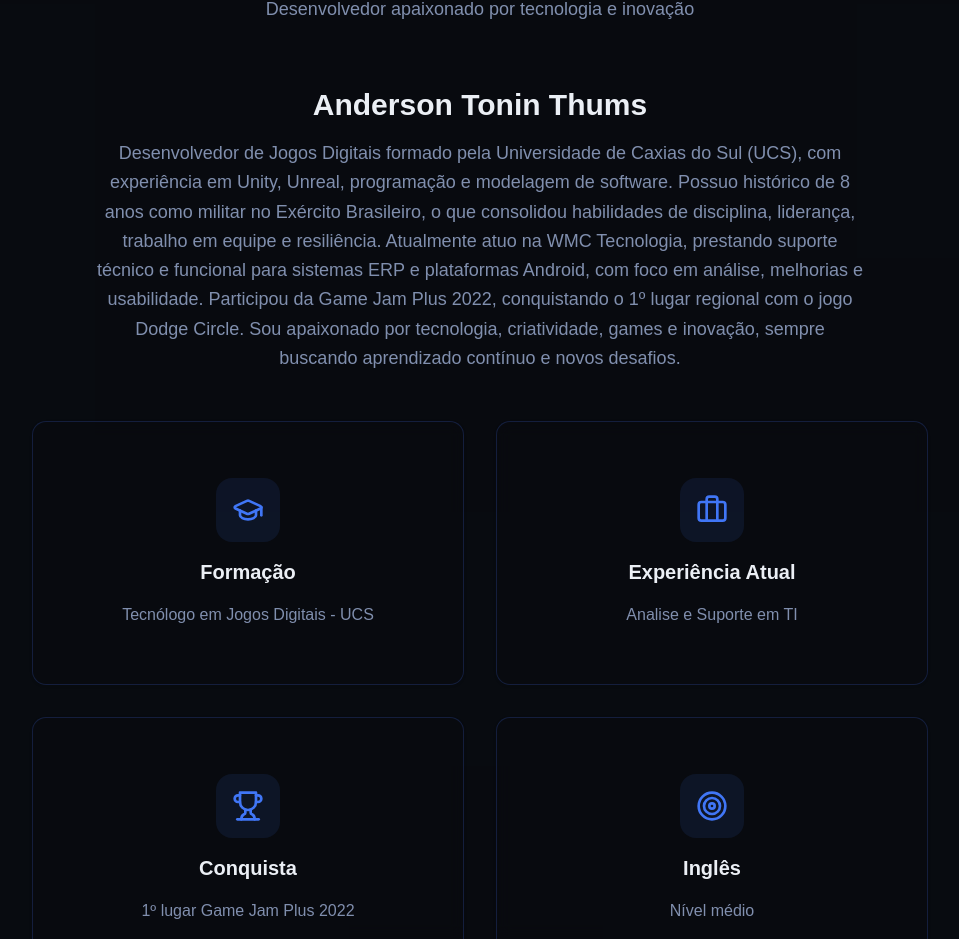
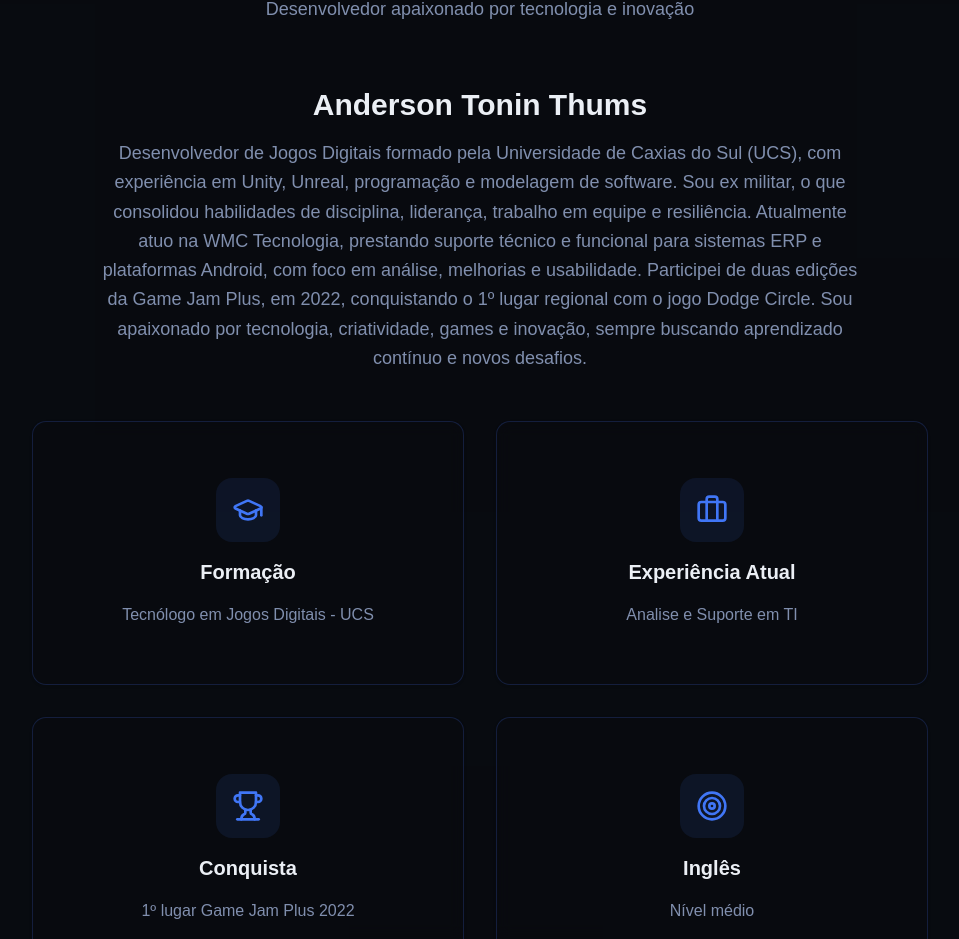
Before and after one commit to ATThums/v0-portfolio-website, a Next.js app: page / in a window 1280 px wide. Shown: the part 1013-1952 px from the top of the page, without its empty margins (160-1119 px from the left). Built offline with nearby package versions, Linux system fonts and the light colour scheme; a web font is replaced by a local one.

Commit message:
chore: sync changes from main to portfolio-website
Co-authored-by: Anderson Tonin Thums <95160390+ATThums@users.noreply.github.com>

```diff
--- a/contexts/language-context.tsx
+++ b/contexts/language-context.tsx
@@ -35,7 +35,7 @@ const translations = {
     "about.title": "Sobre Mim",
     "about.subtitle": "Desenvolvedor apaixonado por tecnologia e inovação",
     "about.description":
-      "Desenvolvedor de Jogos Digitais formado pela Universidade de Caxias do Sul (UCS), com experiência em Unity, Unreal, programação e modelagem de software. Possuo histórico de 8 anos como militar no Exército Brasileiro, o que consolidou habilidades de disciplina, liderança, trabalho em equipe e resiliência. Atualmente atuo na WMC Tecnologia, prestando suporte técnico e funcional para sistemas ERP e plataformas Android, com foco em análise, melhorias e usabilidade. Participou da Game Jam Plus 2022, conquistando o 1º lugar regional com o jogo Dodge Circle. Sou apaixonado por tecnologia, criatividade, games e inovação, sempre buscando aprendizado contínuo e novos desafios.",
+      "Desenvolvedor de Jogos Digitais formado pela Universidade de Caxias do Sul (UCS), com experiência em Unity, Unreal, programação e modelagem de software. Sou ex militar, o que consolidou habilidades de disciplina, liderança, trabalho em equipe e resiliência. Atualmente atuo na WMC Tecnologia, prestando suporte técnico e funcional para sistemas ERP e plataformas Android, com foco em análise, melhorias e usabilidade. Participei de duas edições da Game Jam Plus, em 2022, conquistando o 1º lugar regional com o jogo Dodge Circle. Sou apaixonado por tecnologia, criatividade, games e inovação, sempre buscando aprendizado contínuo e novos desafios.",
     "about.education": "Formação",
     "about.educationDesc": "Tecnólogo em Jogos Digitais - UCS",
     "about.experience": "Experiência Atual",
```
